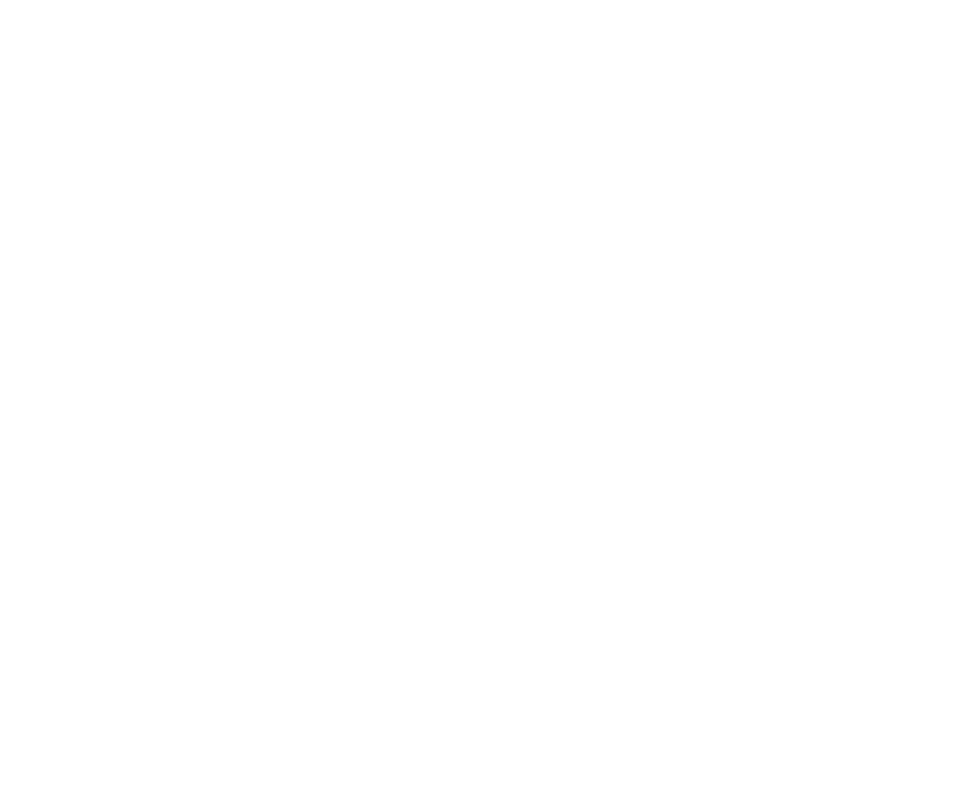
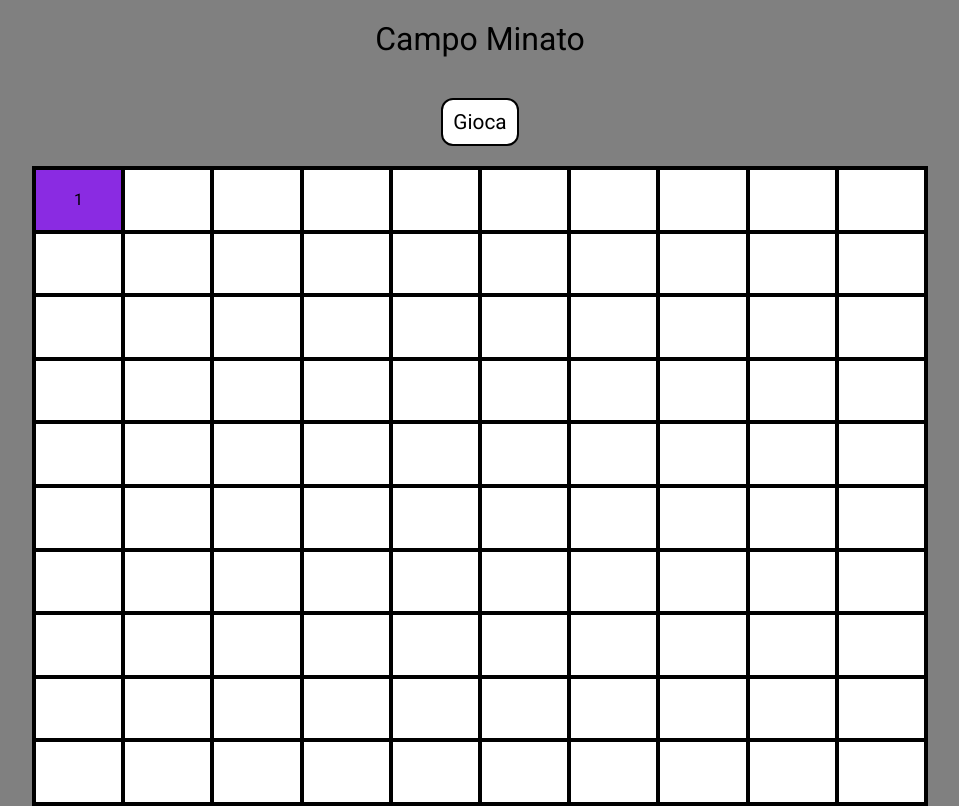
Before and after one commit to MicheleLafronza/js-campominato-grid, a plain HTML site: page index.html in a window 1280 px wide. Shown: the whole page, without its empty margins (160-1119 px from the left). Drawn offline with Linux system fonts and the light colour scheme.

Commit message:
feat: add base html css layout

```diff
--- a/css/style.css
+++ b/css/style.css
@@ -0,0 +1,70 @@
+/* regole generali */
+* {
+    margin: 0;
+    padding: 0;
+    box-sizing: border-box;
+    font-family: "Roboto", sans-serif;
+    font-weight: 400;
+    font-style: normal;
+}
+
+body {
+    background-color: grey;
+}
+
+
+/* regole main */
+main {
+    display: flex;
+    flex-direction: column;
+    align-items: center;
+}
+
+/* regole titolo */
+main > h1 {
+    margin-top: 20px;
+    margin-bottom: 40px;
+}
+
+/* regole container */
+.container {
+    border: 2px solid black;
+    width: 70%;
+    height: 80vh;
+    display: flex;
+    flex-wrap: wrap;
+}
+
+/* regole box */
+.box {
+    background-color: white;
+    width: calc(100% / 10);
+    height: calc(100% / 10);
+    border: 2px solid black;
+    display: flex;
+    justify-content: center;
+    align-items: center;
+}
+
+.clicked {
+    background-color: blueviolet;
+}
+
+
+
+/* regole bottone */
+#play {
+    margin-bottom: 20px;
+    background-color: white;
+    border: 2px solid black;
+    border-radius: 12px;
+    padding: 10px;
+    font-size: 1.3rem;
+    transition: all 0.3s;
+}
+
+#play:hover {
+    border: 2px solid yellow;
+    background-color: red;
+    cursor: pointer;
+}
--- a/index.html
+++ b/index.html
@@ -3,11 +3,126 @@
 <head>
     <meta charset="UTF-8">
     <meta name="viewport" content="width=device-width, initial-scale=1.0">
+    <link rel="preconnect" href="https://fonts.googleapis.com">
+    <link rel="preconnect" href="https://fonts.gstatic.com" crossorigin>
+    <link href="https://fonts.googleapis.com/css2?family=Roboto:wght@400;500;700&display=swap" rel="stylesheet">
     <link rel="stylesheet" href="css/style.css">
     <title>Campominato Grid</title>
 </head>
 <body>
 
+    <main>
+
+        <h1>Campo Minato</h1>
+
+        <button id="play">Gioca</button>
+
+        <div class="container">
+            <div class="box clicked">
+                <div>1</div>
+            </div>
+            <div class="box"></div>
+            <div class="box"></div>
+            <div class="box"></div>
+            <div class="box"></div>
+            <div class="box"></div>
+            <div class="box"></div>
+            <div class="box"></div>
+            <div class="box"></div>
+            <div class="box"></div>
+            <div class="box"></div>
+            <div class="box"></div>
+            <div class="box"></div>
+            <div class="box"></div>
+            <div class="box"></div>
+            <div class="box"></div>
+            <div class="box"></div>
+            <div class="box"></div>
+            <div class="box"></div>
+            <div class="box"></div>
+            <div class="box"></div>
+            <div class="box"></div>
+            <div class="box"></div>
+            <div class="box"></div>
+            <div class="box"></div>
+            <div class="box"></div>
+            <div class="box"></div>
+            <div class="box"></div>
+            <div class="box"></div>
+            <div class="box"></div>
+            <div class="box"></div>
+            <div class="box"></div>
+            <div class="box"></div>
+            <div class="box"></div>
+            <div class="box"></div>
+            <div class="box"></div>
+            <div class="box"></div>
+            <div class="box"></div>
+            <div class="box"></div>
+            <div class="box"></div>
+            <div class="box"></div>
+            <div class="box"></div>
+            <div class="box"></div>
+            <div class="box"></div>
+            <div class="box"></div>
+            <div class="box"></div>
+            <div class="box"></div>
+            <div class="box"></div>
+            <div class="box"></div>
+            <div class="box"></div>
+            <div class="box"></div>
+            <div class="box"></div>
+            <div class="box"></div>
+            <div class="box"></div>
+            <div class="box"></div>
+            <div class="box"></div>
+            <div class="box"></div>
+            <div class="box"></div>
+            <div class="box"></div>
+            <div class="box"></div>
+            <div class="box"></div>
+            <div class="box"></div>
+            <div class="box"></div>
+            <div class="box"></div>
+            <div class="box"></div>
+            <div class="box"></div>
+            <div class="box"></div>
+            <div class="box"></div>
+            <div class="box"></div>
+            <div class="box"></div>
+            <div class="box"></div>
+            <div class="box"></div>
+            <div class="box"></div>
+            <div class="box"></div>
+            <div class="box"></div>
+            <div class="box"></div>
+            <div class="box"></div>
+            <div class="box"></div>
+            <div class="box"></div>
+            <div class="box"></div>
+            <div class="box"></div>
+            <div class="box"></div>
+            <div class="box"></div>
+            <div class="box"></div>
+            <div class="box"></div>
+            <div class="box"></div>
+            <div class="box"></div>
+            <div class="box"></div>
+            <div class="box"></div>
+            <div class="box"></div>
+            <div class="box"></div>
+            <div class="box"></div>
+            <div class="box"></div>
+            <div class="box"></div>
+            <div class="box"></div>
+            <div class="box"></div>
+            <div class="box"></div>
+            <div class="box"></div>
+            <div class="box"></div>
+            <div class="box"></div>
+        </div>
+
+    </main>
 
 
 
```
